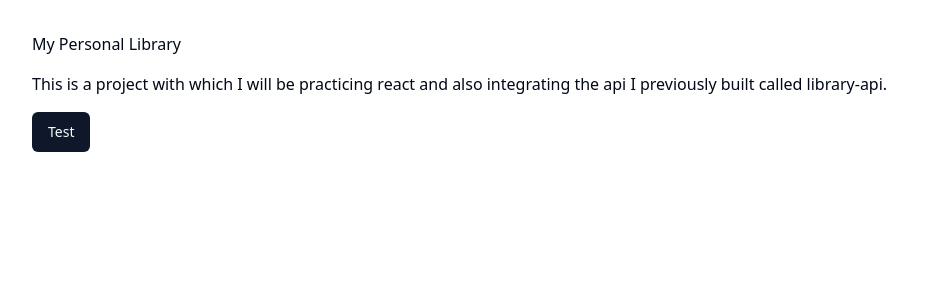
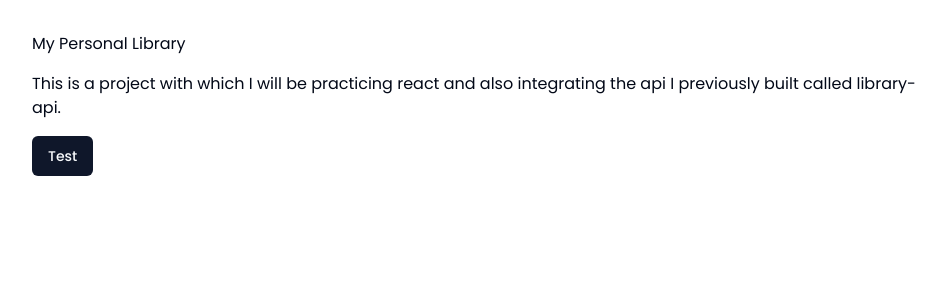
Before and after one commit to Whomy09/my-personal-library, a React (Vite) app: page / in a window 1280 px wide. Shown: the top 300 px of the page, without its empty margins (160-1098 px from the left). Built offline with nearby package versions, Linux system fonts and the light colour scheme.

Commit message:
style: default font poppins

```diff
--- a/index.html
+++ b/index.html
@@ -5,6 +5,12 @@
     <link rel="icon" type="image/svg+xml" href="/vite.svg" />
     <meta name="viewport" content="width=device-width, initial-scale=1.0" />
     <title>My Personal Library</title>
+    <link rel="preconnect" href="https://fonts.googleapis.com" />
+    <link rel="preconnect" href="https://fonts.gstatic.com" crossorigin />
+    <link
+      href="https://fonts.googleapis.com/css2?family=Poppins:ital,wght@0,100;0,200;0,300;0,400;0,500;0,600;0,700;0,800;0,900;1,100;1,200;1,300;1,400;1,500;1,600;1,700;1,800;1,900&display=swap"
+      rel="stylesheet"
+    />
   </head>
   <body>
     <div id="root"></div>
--- a/tailwind.config.js
+++ b/tailwind.config.js
@@ -2,10 +2,10 @@
 module.exports = {
   darkMode: ["class"],
   content: [
-    './pages/**/*.{ts,tsx}',
-    './components/**/*.{ts,tsx}',
-    './app/**/*.{ts,tsx}',
-    './src/**/*.{ts,tsx}',
+    "./pages/**/*.{ts,tsx}",
+    "./components/**/*.{ts,tsx}",
+    "./app/**/*.{ts,tsx}",
+    "./src/**/*.{ts,tsx}",
   ],
   prefix: "",
   theme: {
@@ -71,7 +71,10 @@
         "accordion-down": "accordion-down 0.2s ease-out",
         "accordion-up": "accordion-up 0.2s ease-out",
       },
+      fontFamily: {
+        sans: ["Poppins", "sans-serif"],
+      },
     },
   },
   plugins: [require("tailwindcss-animate")],
-}
+};
```
